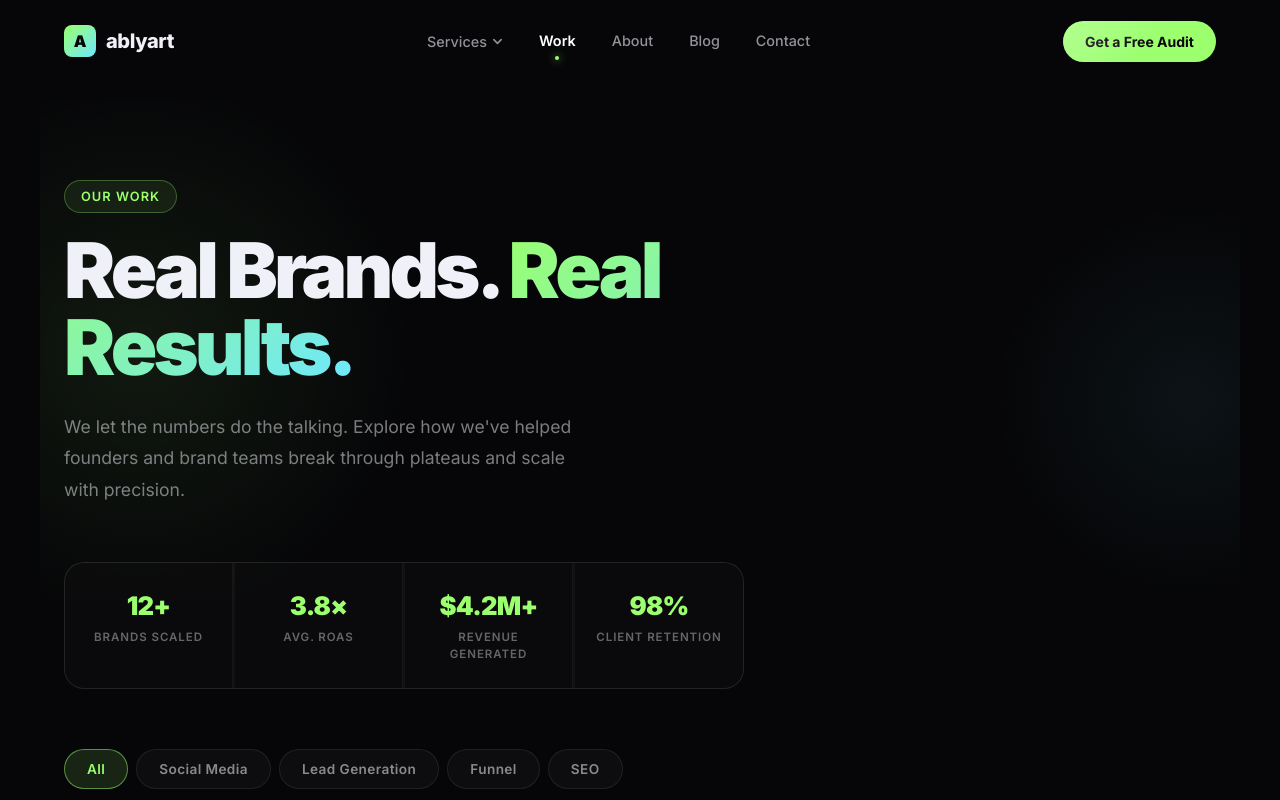
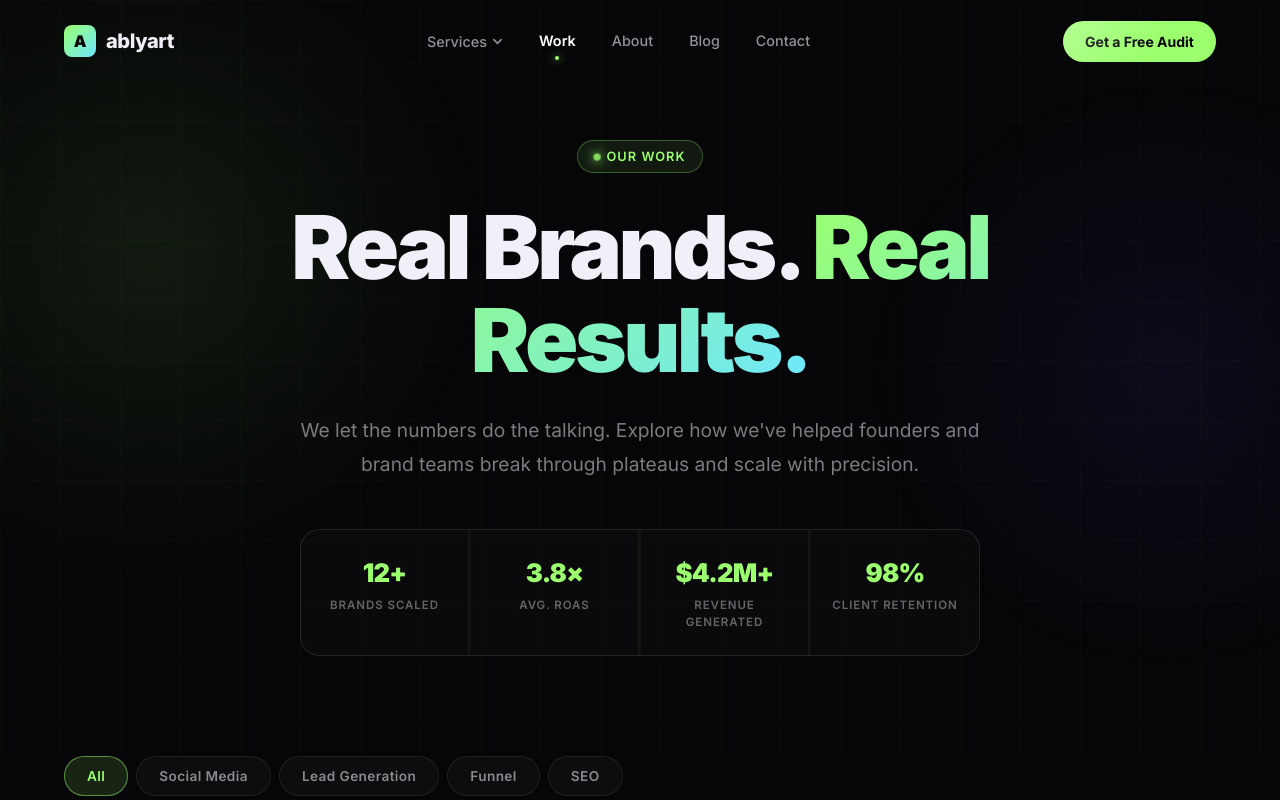
Before and after one commit to einfoengine/ablyart, a Next.js app: page /work in a window 1280 px wide. Shown: the top 800 px of the page. Built offline with nearby package versions, Linux system fonts and the light colour scheme.

Commit message:
Work page fix

```diff
--- a/src/components/WorkPageClient.tsx
+++ b/src/components/WorkPageClient.tsx
@@ -612,80 +612,79 @@ export default function WorkPageClient() {
 
   return (
     <main
-      style={{ background: "var(--background)", minHeight: "100vh", paddingTop: "100px" }}
+      style={{ background: "var(--background)", minHeight: "100vh"}}
     >
       {/* ── HERO ──────────────────────────────────────────────────────────── */}
       <section
         style={{
-          maxWidth: "1200px",
-          margin: "0 auto",
-          padding: "80px 24px 60px",
           position: "relative",
+          paddingTop: "140px",
+          paddingBottom: "100px",
           overflow: "hidden",
         }}
       >
-        {/* Ambient blobs */}
+        <div className="hero-blob-1" style={{ opacity: 0.55 }} />
+        <div className="hero-blob-2" style={{ opacity: 0.4 }} />
         <div
           style={{
             position: "absolute",
-            top: 0,
-            left: "-200px",
-            width: "600px",
-            height: "500px",
-            background:
-              "radial-gradient(circle, rgba(155,255,110,0.08) 0%, transparent 70%)",
-            pointerEvents: "none",
-          }}
-        />
-        <div
-          style={{
-            position: "absolute",
-            top: "100px",
-            right: "-150px",
-            width: "400px",
-            height: "400px",
-            background:
-              "radial-gradient(circle, rgba(110,231,255,0.06) 0%, transparent 70%)",
+            inset: 0,
+            backgroundImage: `
+              linear-gradient(rgba(155,255,110,0.025) 1px, transparent 1px),
+              linear-gradient(90deg, rgba(155,255,110,0.025) 1px, transparent 1px)
+            `,
+            backgroundSize: "60px 60px",
             pointerEvents: "none",
           }}
         />
 
-        <motion.div
+        <div style={{ position: "relative", zIndex: 2, maxWidth: "900px", margin: "0 auto", padding: "0 24px", textAlign: "center" }}>
+          <motion.div
           initial={{ opacity: 0, y: 30 }}
           animate={{ opacity: 1, y: 0 }}
-          transition={{ duration: 0.7 }}
+          transition={{ duration: 0.7, ease: [0.22, 1, 0.36, 1] }}
           style={{ position: "relative", zIndex: 1 }}
         >
-          <div style={{ marginBottom: "20px" }}>
-            <span className="tag-pill">Our Work</span>
+          <div style={{ display: "flex", justifyContent: "center", marginBottom: "28px" }}>
+            <span className="tag-pill">
+              <span className="glow-dot" />
+              Our Work
+            </span>
           </div>
-          <h1
+        </motion.div>
+
+        <motion.h1
+          initial={{ opacity: 0, y: 40 }}
+          animate={{ opacity: 1, y: 0 }}
+          transition={{ duration: 0.7, delay: 0.1, ease: [0.22, 1, 0.36, 1] }}
             style={{
-              fontSize: "clamp(2.8rem, 6vw, 5rem)",
+              fontSize: "clamp(2.8rem, 7vw, 5.5rem)",
               fontWeight: 900,
-              letterSpacing: "-0.05em",
-              lineHeight: 1.0,
-              maxWidth: "700px",
-              marginBottom: "24px",
+              letterSpacing: "-0.04em",
+              lineHeight: 1.05,
+              marginBottom: "28px",
+              color: "#f0f0f8",
             }}
           >
             Real Brands.{" "}
             <span className="gradient-text">Real Results.</span>
-          </h1>
-          <p
+          </motion.h1>
+          <motion.p
+            initial={{ opacity: 0, y: 30 }}
+            animate={{ opacity: 1, y: 0 }}
+            transition={{ duration: 0.7, delay: 0.2, ease: [0.22, 1, 0.36, 1] }}
             style={{
               color: "rgba(240,240,248,0.5)",
-              fontSize: "1.1rem",
-              maxWidth: "520px",
-              lineHeight: 1.8,
-              marginBottom: "56px",
+              fontSize: "clamp(1rem, 2.5vw, 1.2rem)",
+              maxWidth: "680px",
+              margin: "0 auto 48px",
+              lineHeight: 1.75,
             }}
           >
             We let the numbers do the talking. Explore how we&apos;ve helped
             founders and brand teams break through plateaus and scale with
             precision.
-          </p>
-
+          </motion.p>
           {/* Stats row */}
           <div
             className="about-stats-grid"
@@ -694,6 +693,7 @@ export default function WorkPageClient() {
               gridTemplateColumns: "repeat(4, 1fr)",
               gap: "2px",
               maxWidth: "680px",
+              margin: "0 auto",
               background: "rgba(255,255,255,0.05)",
               border: "1px solid rgba(255,255,255,0.07)",
               borderRadius: "20px",
@@ -728,7 +728,7 @@ export default function WorkPageClient() {
               </div>
             ))}
           </div>
-        </motion.div>
+        </div>
       </section>
 
       {/* ── FILTER TABS ───────────────────────────────────────────────────── */}
```
